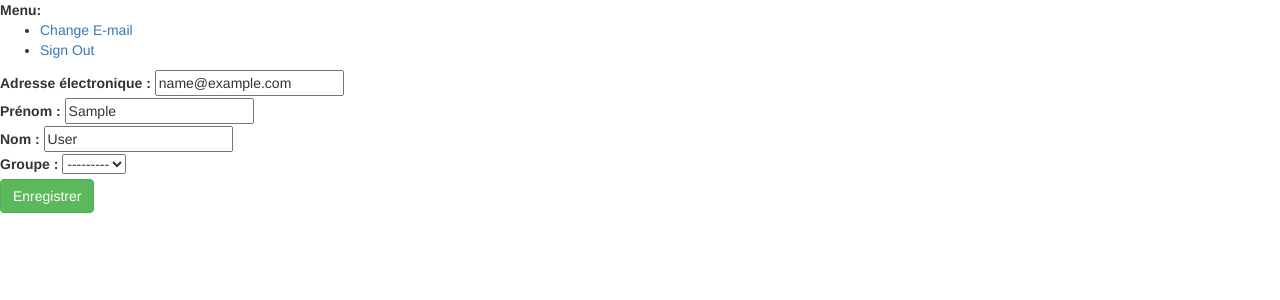
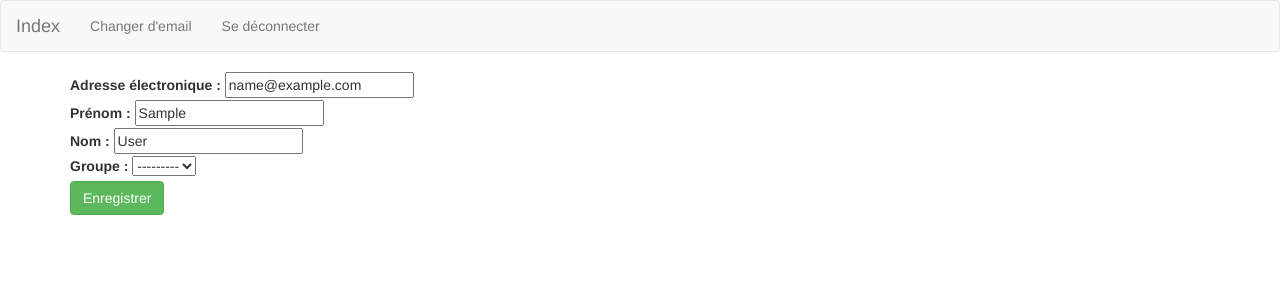
Before and after one commit to buxx/meal, a Django app: a page that uses meal/templates/base.html in a window 1280 px wide. Shown: the top 300 px of the page. Run offline with Django 3.2, Linux system fonts and the light colour scheme; the visitor is signed in with stand-in values (Sample User, id 1); data that the repository does not hold is empty; some libraries are stand-ins or nearby versions.

Commit message:
html menu

```diff
--- a/meal/templates/base.html
+++ b/meal/templates/base.html
@@ -15,23 +15,16 @@
 <body>
 {% block body %}
 
+    {% include 'menu.html' %}
+
     {# Display django.contrib.messages as Bootstrap alerts #}
     {% bootstrap_messages %}
 
-    <div>
-        <strong>Menu:</strong>
-        <ul>
-            {% if user.is_authenticated %}
-                <li><a href="{% url 'account_email' %}">Change E-mail</a></li>
-                <li><a href="{% url 'account_logout' %}">Sign Out</a></li>
-            {% else %}
-                <li><a href="{% url 'account_login' %}">Sign In</a></li>
-                <li><a href="{% url 'account_signup' %}">Sign Up</a></li>
-            {% endif %}
-        </ul>
+    <div class="container" role="main">
+        {% block content %}
+        {% endblock %}
     </div>
-    {% block content %}
-    {% endblock %}
+
 {% endblock %}
 {% block extra_body %}
 {% endblock %}
--- /dev/null
+++ b/meal/templates/menu.html
@@ -0,0 +1,27 @@
+{% load i18n %}
+
+<nav class="navbar navbar-default">
+    <div class="container-fluid">
+      <div class="navbar-header">
+      <button type="button" class="navbar-toggle collapsed" data-toggle="collapse" data-target="#navbar" aria-expanded="false" aria-controls="navbar">
+        <span class="sr-only">{% trans 'Ouvrir le menu' %}</span>
+        <span class="icon-bar"></span>
+        <span class="icon-bar"></span>
+        <span class="icon-bar"></span>
+      </button>
+      <a class="navbar-brand" href="/">{% trans 'Index' %}</a>
+    </div>
+    <div id="navbar" class="navbar-collapse collapse">
+      <ul class="nav navbar-nav">
+        {% if user.is_authenticated %}
+            <li><a href="{% url 'account_email' %}">{% trans "Changer d\'email" %}</a></li>
+            <li><a href="{% url 'account_logout' %}">{% trans "Se déconnecter" %}</a></li>
+        {% else %}
+            <li><a href="{% url 'account_login' %}">{% trans "S'identifier" %}</a></li>
+            <li><a href="{% url 'account_signup' %}">{% trans "S'inscrire" %}</a></li>
+        {% endif %}
+      </ul>
+    </div><!--/.nav-collapse -->
+  </div>
+</nav>
+<div style="clear: both;"></div>
```
